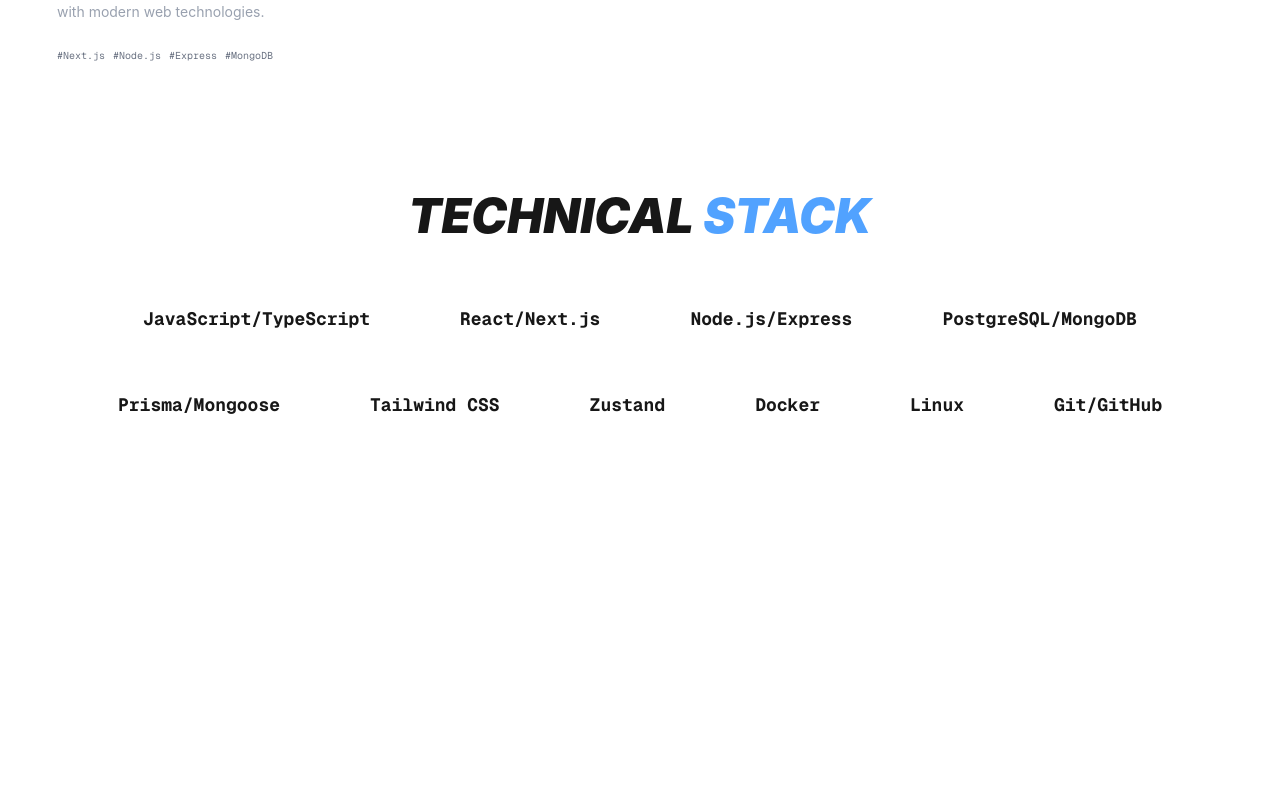
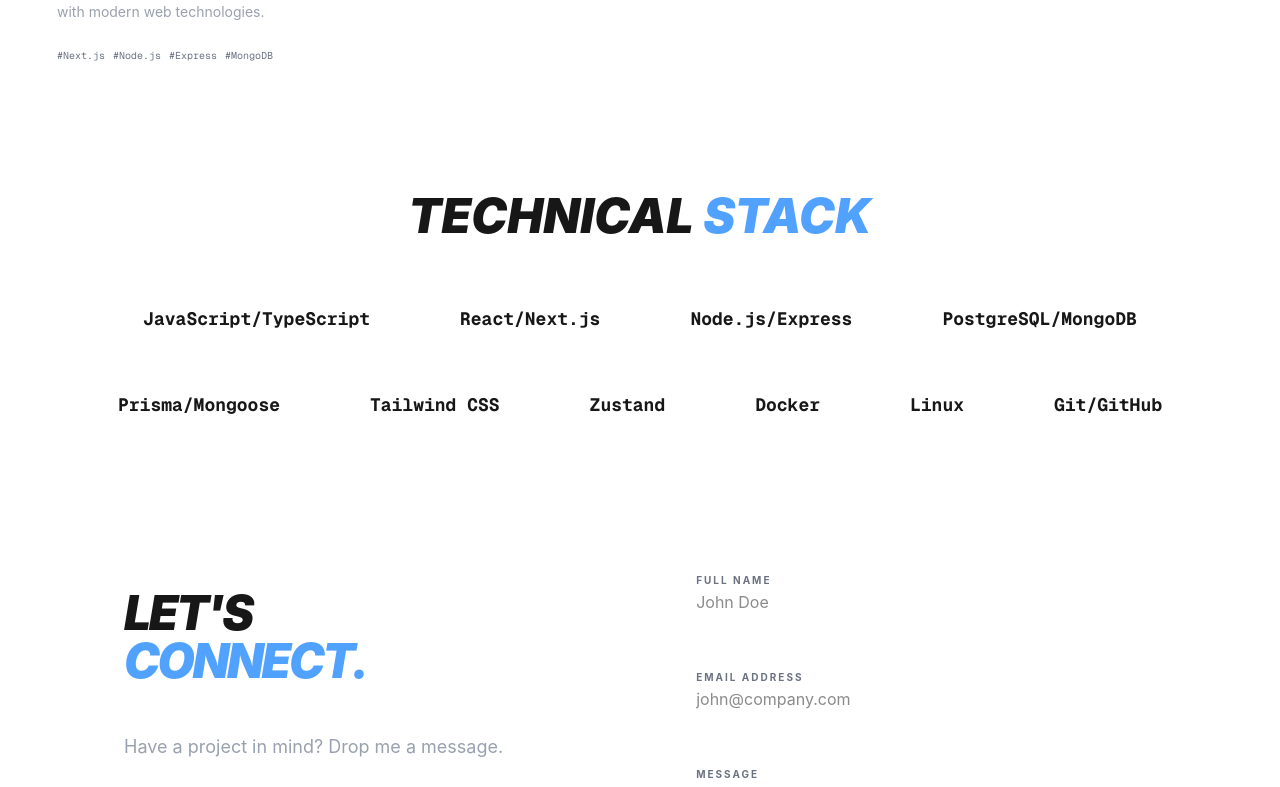
Before and after one commit to mdshakerullahS/Portfolio, a Next.js app: page / in a window 1280 px wide. Shown: the part 2000-2787 px from the top of the page. Before the commit the page ends 2436 px from the top, so only its background shows below. Built offline with nearby package versions, Linux system fonts and the light colour scheme.

Commit message:
feat: add contact section

```diff
--- a/src/app/page.tsx
+++ b/src/app/page.tsx
@@ -1,4 +1,5 @@
 import About from "@/components/About";
+import Contact from "@/components/Contact";
 import Hero from "@/components/Hero";
 import Projects from "@/components/Projects";
 import Skills from "@/components/Skills";
@@ -10,6 +11,7 @@ export default function Home() {
       <About />
       <Projects />
       <Skills />
+      <Contact />
     </div>
   );
 }
--- /dev/null
+++ b/src/components/Contact.tsx
@@ -0,0 +1,93 @@
+"use client";
+
+import { SOCIAL_LINKS } from "@/constants";
+import { ArrowUpRight } from "lucide-react";
+import Link from "next/link";
+import { FC, FormEvent } from "react";
+
+const Contact: FC = () => {
+  return (
+    <section id="contact" className="pt-24 border-t border-white/5">
+      <div className="container mx-auto px-6 ">
+        <div className="flex flex-col md:flex-row gap-12 md:gap-40 items-center justify-center">
+          <div>
+            <h2 className="text-2xl md:text-5xl text-center md:text-left font-black italic mb-12 tracking-tighter leading-none">
+              LET'S <span className="md:block text-blue-400">CONNECT.</span>
+            </h2>
+            <p className="text-gray-400 text-lg mb-8">
+              Have a project in mind? Drop me a message.
+            </p>
+
+            <div>
+              <div className="flex flex-col gap-6">
+                {SOCIAL_LINKS.map((link, i) => (
+                  <Link
+                    key={i}
+                    href={link.href}
+                    target="_blank"
+                    className="group flex items-center gap-4 text-slate-300 hover:text-white transition-all duration-300"
+                  >
+                    <div className="p-3 rounded-xl bg-white/5 border border-white/10 group-hover:border-blue-400 group-hover:bg-blue-500/10 transition-all">
+                      <link.icon />
+                    </div>
+                    <div className="flex flex-col">
+                      <span className="text-[10px] font-bold uppercase tracking-widest text-slate-500">
+                        {link.label}
+                      </span>
+                      <span className="text-base md:text-lg font-light flex items-center gap-1">
+                        {link.value}
+                        <ArrowUpRight className="w-4 h-4 opacity-0 -translate-y-1 group-hover:opacity-100 group-hover:translate-y-0 transition-all" />
+                      </span>
+                    </div>
+                  </Link>
+                ))}
+              </div>
+            </div>
+          </div>
+
+          <div className="glass min-w-2/5 p-8 rounded-3xl">
+            <form
+              onSubmit={(e: FormEvent) => e.preventDefault()}
+              className="space-y-8"
+            >
+              <div className="space-y-2">
+                <label className="text-[10px] font-bold uppercase tracking-[0.2em] text-gray-500">
+                  Full Name
+                </label>
+                <input
+                  type="text"
+                  className="w-full bg-transparent border-b border-white/10 pb-4 outline-none focus:border-blue-400 transition-colors"
+                  placeholder="John Doe"
+                />
+              </div>
+              <div className="space-y-2">
+                <label className="text-[10px] font-bold uppercase tracking-[0.2em] text-gray-500">
+                  Email Address
+                </label>
+                <input
+                  type="email"
+                  className="w-full bg-transparent border-b border-white/10 pb-4 outline-none focus:border-blue-400 transition-colors"
+                  placeholder="john@company.com"
+                />
+              </div>
+              <div className="space-y-2">
+                <label className="text-[10px] font-bold uppercase tracking-[0.2em] text-gray-500">
+                  Message
+                </label>
+                <textarea
+                  className="w-full bg-transparent border-b border-white/10 pb-4 outline-none focus:border-blue-400 transition-colors h-32"
+                  placeholder="Tell me about your project..."
+                />
+              </div>
+              <button className="w-full py-5 bg-white text-black font-bold rounded-2xl hover:bg-blue-400 transition-all">
+                SEND TRANSMISSION
+              </button>
+            </form>
+          </div>
+        </div>
+      </div>
+    </section>
+  );
+};
+
+export default Contact;
```
